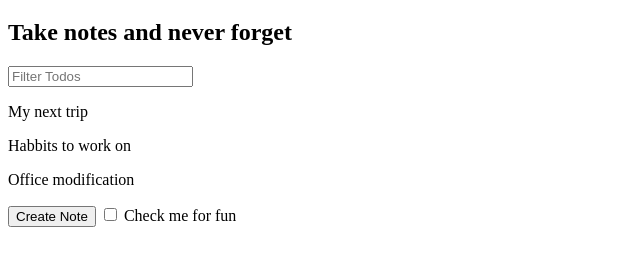
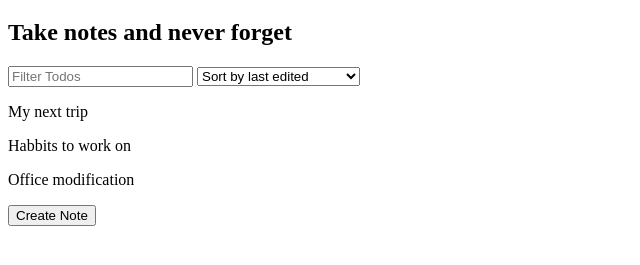
Before and after one commit to gabrielbalog/javascript-course, a plain HTML site: page notes-app/index.html in a window 1280 px wide. Shown: the part 61-326 px from the top of the page, without its empty margins (0-640 px from the left). Drawn offline with Linux system fonts and the light colour scheme.

Commit message:
7 - 14. Dropdowns

```diff
--- a/notes-app/index.html
+++ b/notes-app/index.html
@@ -6,11 +6,13 @@
         <h1>Notes App</h1>
         <h2>Take notes and never forget</h2>
         <input id="search-text" type="text" placeholder="Filter Todos">
+        <select id="filter-by">
+            <option value="byEdit">Sort by last edited</option>
+            <option value="byCreated">Sort by recently created</option>
+            <option value="alphabetical">Sort alphabetically</option>
+        </select>
         <div id="notes"></div>
         <button id="create-note">Create Note</button>
-        <label>
-            <input id="for-fun" type="checkbox"> Check me for fun
-        </label>
         <script src="notes-app.js"></script>
     </body>
 </html>
--- a/notes-app/notes-app.js
+++ b/notes-app/notes-app.js
@@ -38,6 +38,6 @@ document.querySelector('#search-text').addEventListener('input', function(e) {
     renderNotes(notes, filters)
 })
 
-document.querySelector('#for-fun').addEventListener('change', function(e) {
-    console.log(e.target.checked)
+document.querySelector('#filter-by').addEventListener('change', function(e) {
+    console.log(e.target.value)
 })
```
